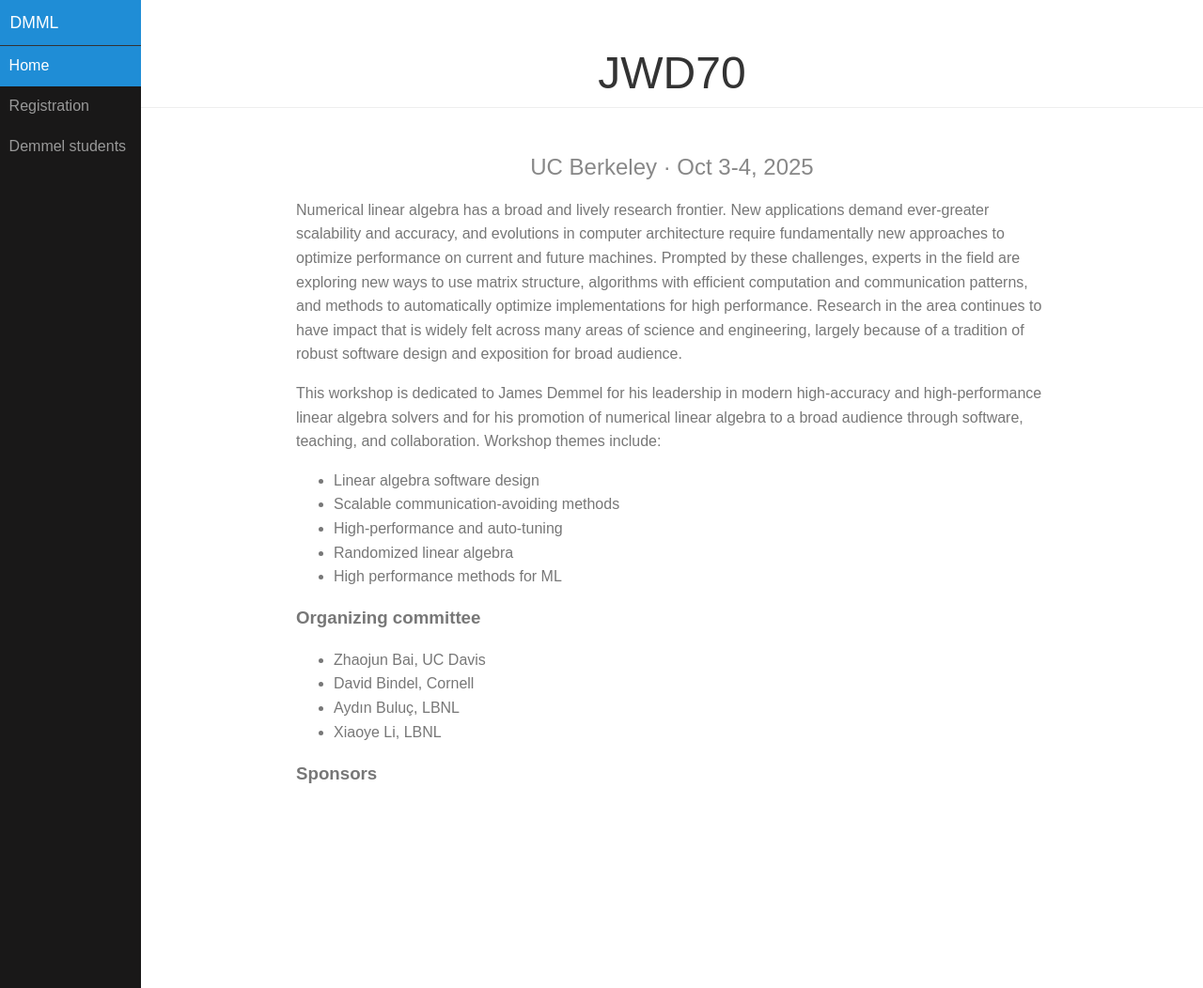
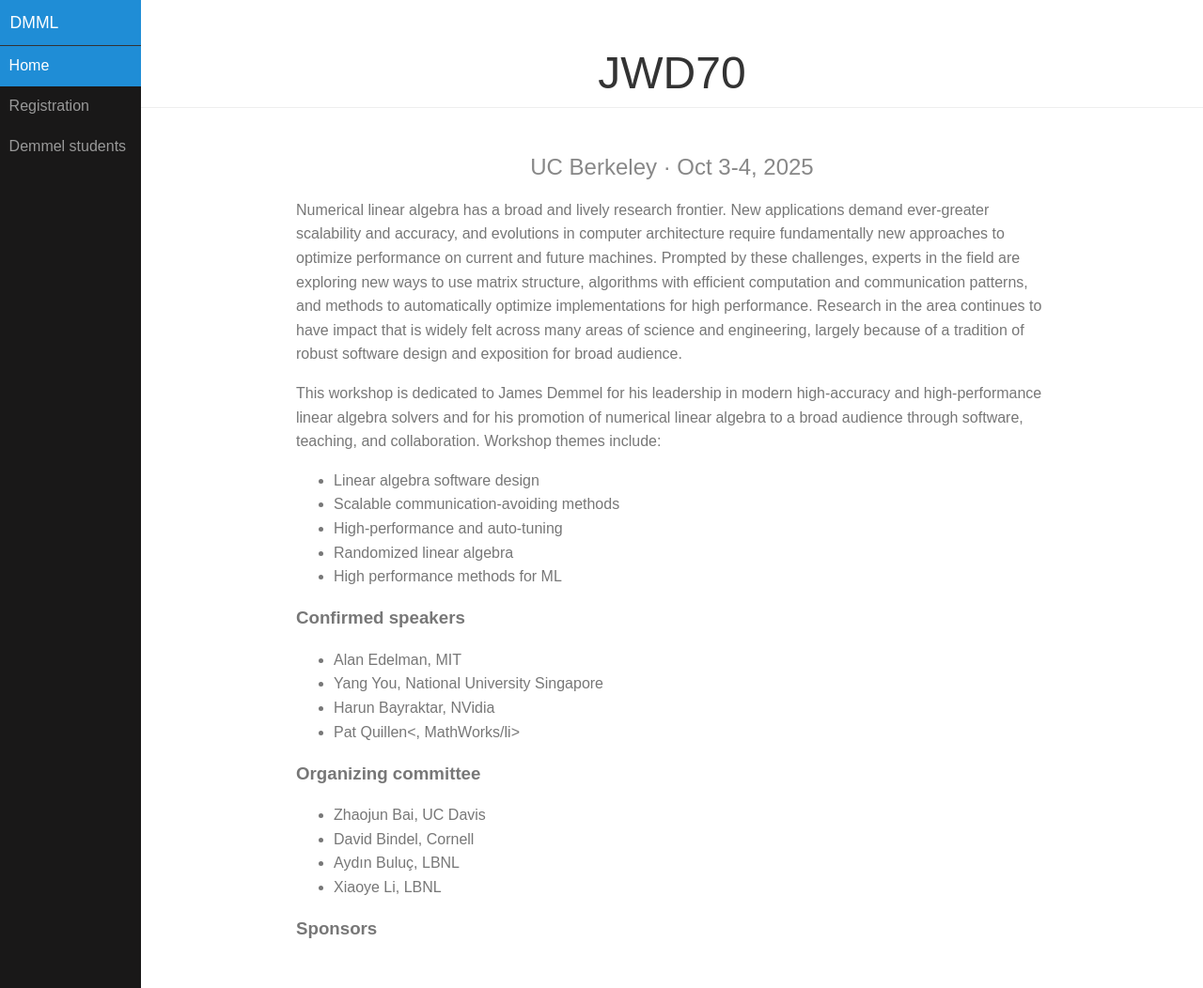
Before and after one commit to dbindel/dmml, a Jekyll site: the page built from index.html, in a window 1280 px wide and 1052 px high. Shown: the whole window at 94% size. Built offline with Jekyll 4.4.1, drawn with Linux system fonts in a browser that asks for light colours.

Commit message:
Added confirmed speakers.

```diff
--- a/index.html
+++ b/index.html
@@ -40,6 +40,14 @@ layout: default
   <li>High performance methods for ML</li>
 </ul>
 
+<h3>Confirmed speakers</h3>
+<ul>
+  <li>Alan Edelman, MIT</li>
+  <li>Yang You, National University Singapore</li>
+  <li>Harun Bayraktar, NVidia</li>
+  <li>Pat Quillen<, MathWorks/li>
+</ul>
+
 <h3>Organizing committee</h3>
 <ul>
   <li>Zhaojun Bai, UC Davis</li>
```
